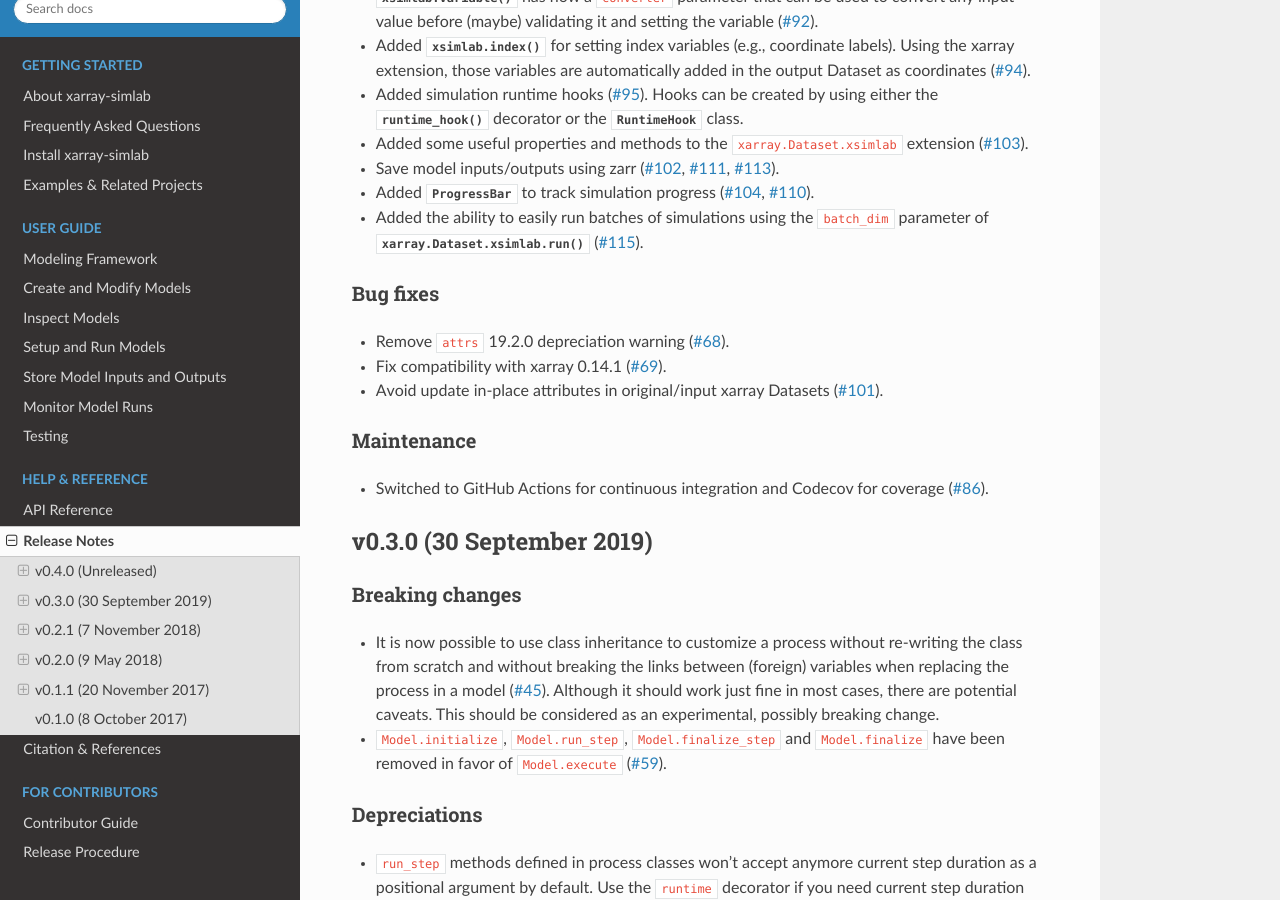
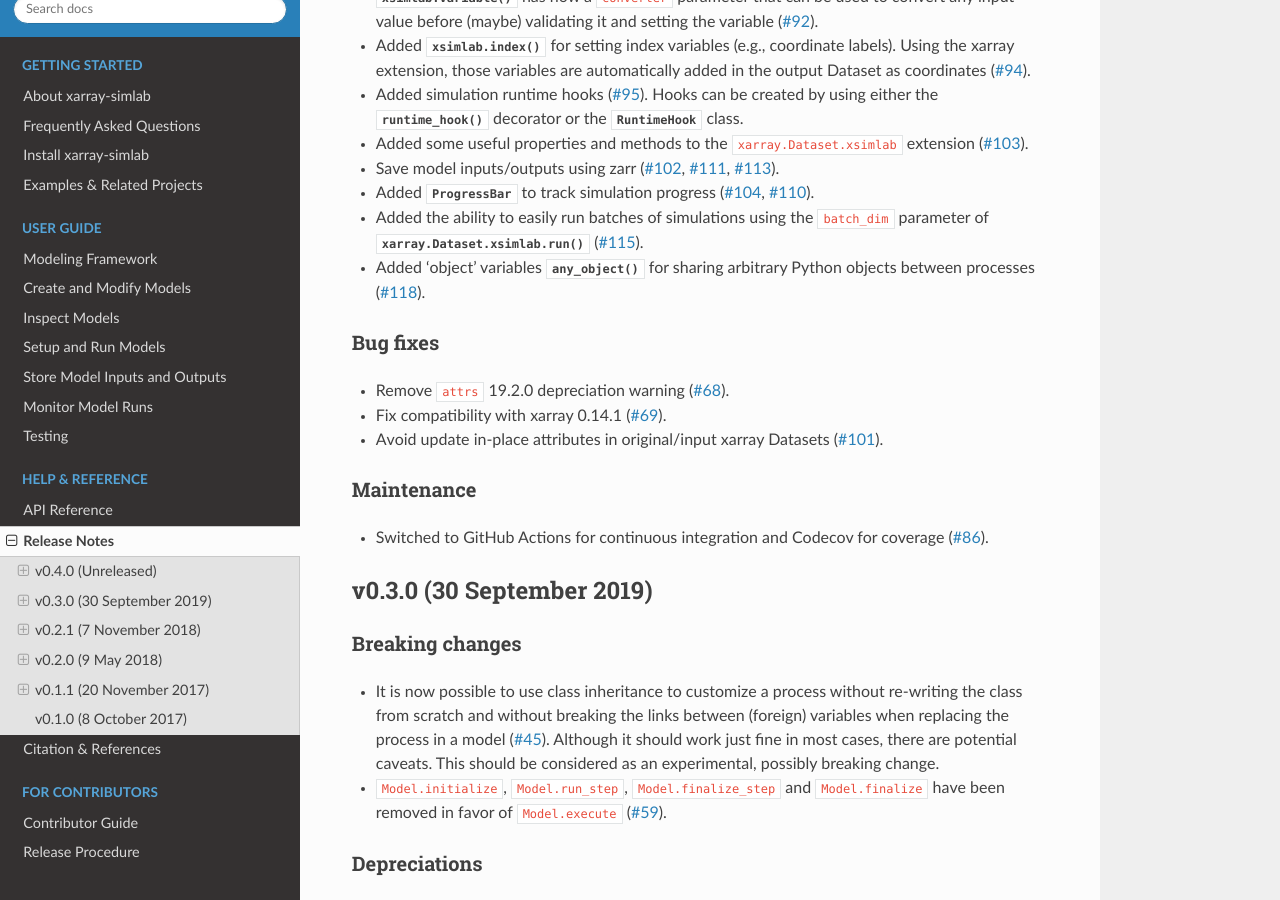
Before and after one commit to xarray-contrib/xarray-simlab, a Sphinx documentation site: the page built from doc/whats_new.rst, in a window 1280 px wide and 900 px high, scrolled down 1164 px. Built offline with Sphinx 7.4.7 and the Read the Docs theme 2.0.0, drawn with Linux system fonts in a browser that asks for light colours; the version number could not be read and is left out.

Commit message:
update release notes

```diff
--- a/doc/whats_new.rst
+++ b/doc/whats_new.rst
@@ -76,6 +76,8 @@ Enhancements
   (:issue:`104`, :issue:`110`).
 - Added the ability to easily run batches of simulations using the ``batch_dim``
   parameter of :func:`xarray.Dataset.xsimlab.run` (:issue:`115`).
+- Added 'object' variables :func:`~xsimlab.any_object` for sharing arbitrary
+  Python objects between processes (:issue:`118`).
 
 Bug fixes
 ~~~~~~~~~
```
